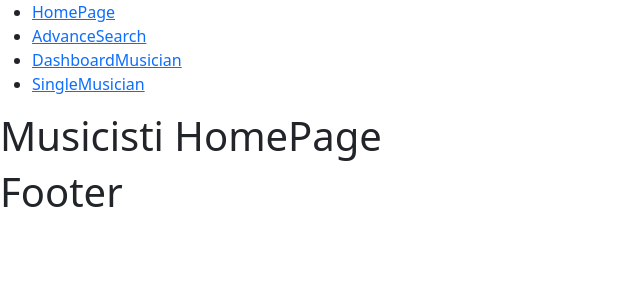
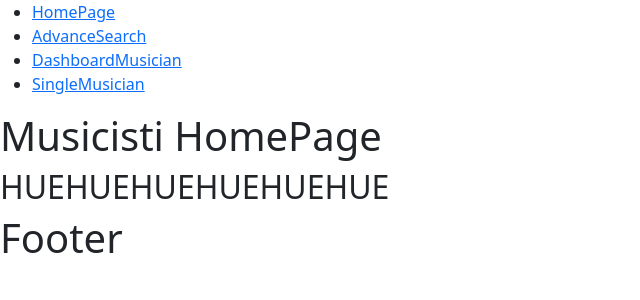
Before and after one commit to DanielMarella/progetto-finale-front-end, a Vue app: page / in a window 1280 px wide. Shown: the top 300 px of the page, without its empty margins (0-640 px from the left). Built offline with nearby package versions, Linux system fonts and the light colour scheme.

Commit message:
checking branch

```diff
--- a/src/pages/HomePage.vue
+++ b/src/pages/HomePage.vue
@@ -1,6 +1,10 @@
 <template>
     <div>
         <h1>Musicisti HomePage</h1>
+
+        <h2>
+            HUEHUEHUEHUEHUEHUE
+        </h2>
     </div>
 </template>
 
```
